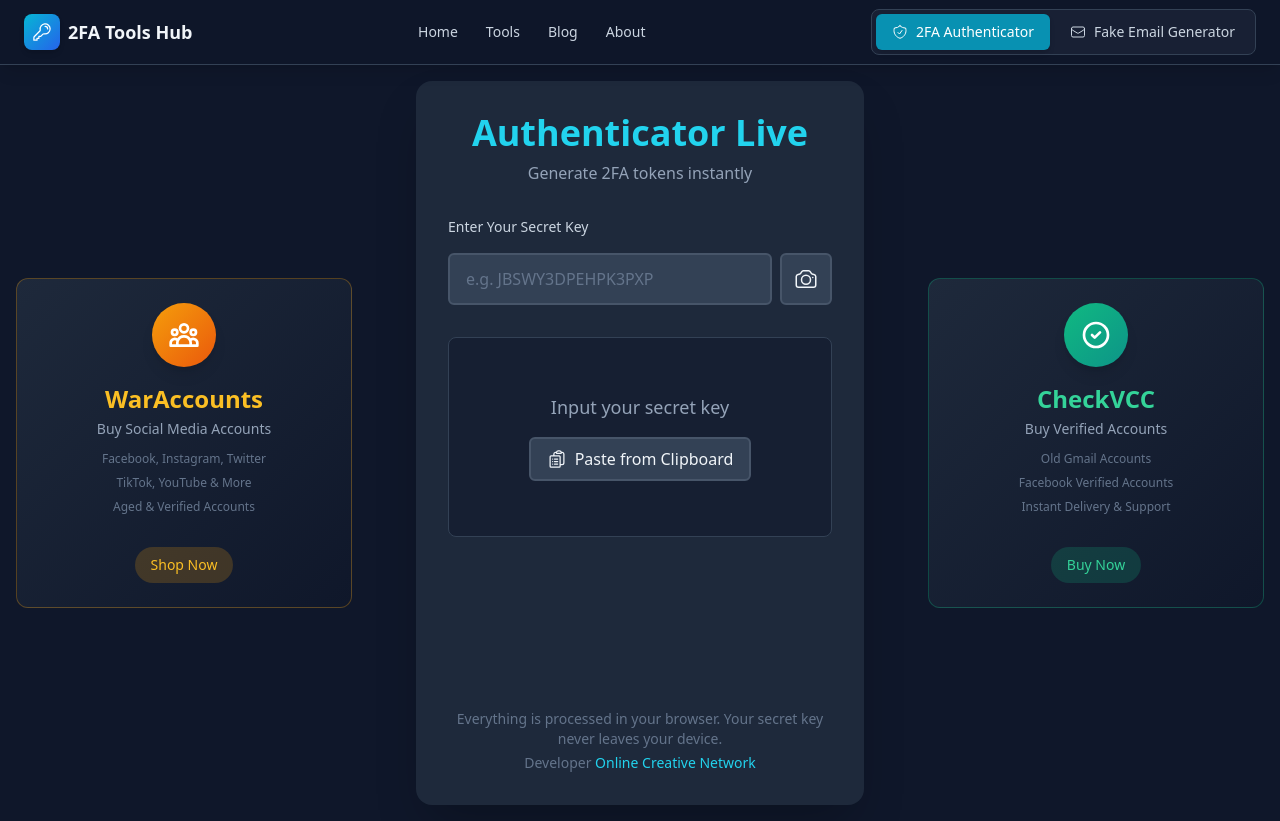
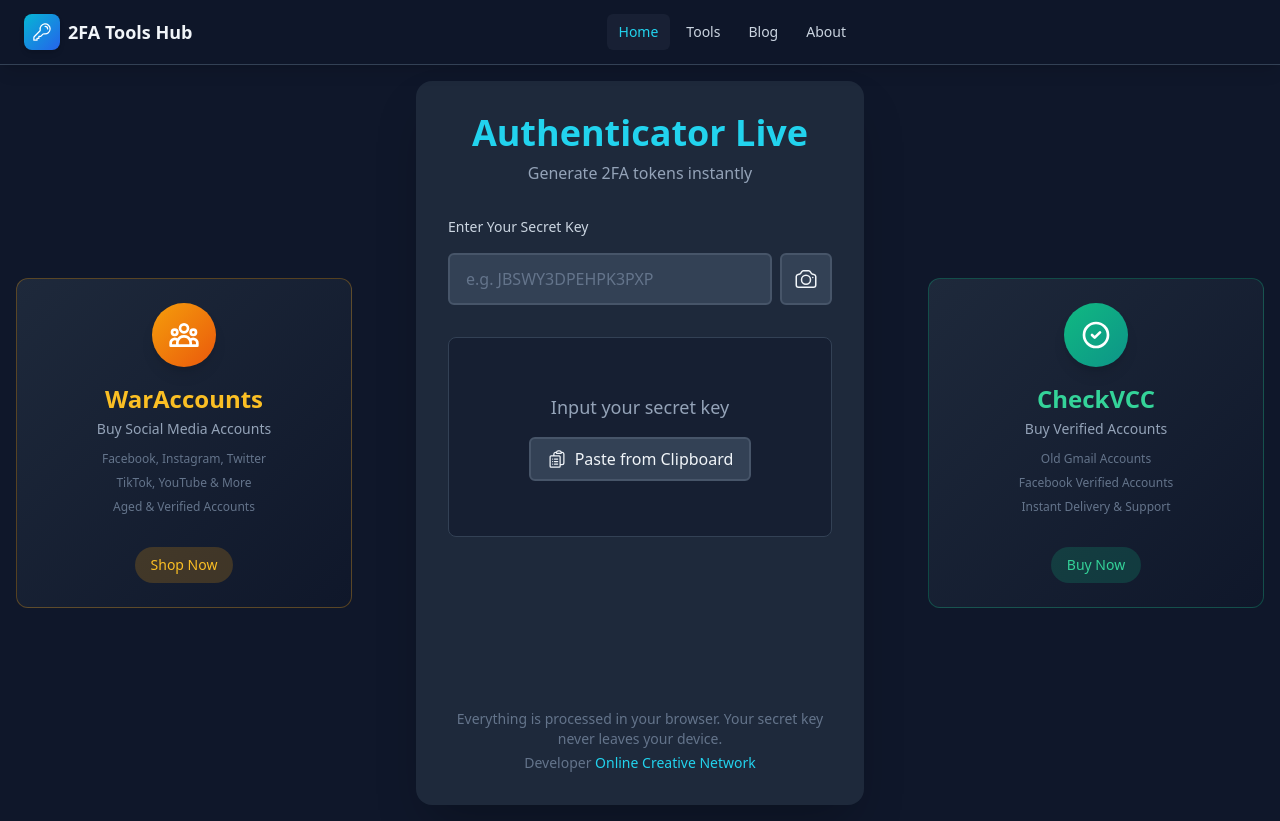
Before and after one commit to mahfujurrahmannoman/2fa-token, a React (Vite) app: page / in a window 1280 px wide. Built offline with nearby package versions, Linux system fonts and the light colour scheme.

Commit message:
refactor(header): remove right-side tab nav, center menu handles tool switching

```diff
--- a/App.tsx
+++ b/App.tsx
@@ -97,17 +97,24 @@ const Header: React.FC<{ activeTab: Tab; onTabChange: (t: Tab) => void }> = ({ a
         { id: 'email', label: 'Fake Email Generator', icon: <MailIcon className="w-4 h-4" /> },
     ];
 
-    const menuItems: { label: string; href: string }[] = [
-        { label: 'Home', href: '#home' },
-        { label: 'Tools', href: '#tools' },
+    const menuItems: { label: string; href: string; tab?: Tab }[] = [
+        { label: 'Home', href: '#home', tab: 'auth' },
+        { label: 'Tools', href: '#tools', tab: 'email' },
         { label: 'Blog', href: 'https://blog.2fasecret.com' },
         { label: 'About', href: '#about' },
     ];
 
-    const handleMenuClick = (e: React.MouseEvent<HTMLAnchorElement>, href: string) => {
-        if (href.startsWith('#')) {
+    const handleMenuClick = (e: React.MouseEvent<HTMLAnchorElement>, item: typeof menuItems[number]) => {
+        if (item.tab) {
             e.preventDefault();
-            const el = document.querySelector(href);
+            onTabChange(item.tab);
+            window.scrollTo({ top: 0, behavior: 'smooth' });
+            setMobileOpen(false);
+            return;
+        }
+        if (item.href.startsWith('#')) {
+            e.preventDefault();
+            const el = document.querySelector(item.href);
             if (el) {
                 el.scrollIntoView({ behavior: 'smooth', block: 'start' });
             } else {
@@ -120,7 +127,7 @@ const Header: React.FC<{ activeTab: Tab; onTabChange: (t: Tab) => void }> = ({ a
     return (
         <header className="sticky top-0 z-40 bg-slate-900/95 backdrop-blur border-b border-slate-700 shadow-lg">
             <div className="max-w-7xl mx-auto px-4 sm:px-6 flex items-center justify-between gap-4 h-16">
-                <a href="#" onClick={(e) => { e.preventDefault(); onTabChange('auth'); }} className="flex items-center gap-2 group flex-shrink-0">
+                <a href="#" onClick={(e) => { e.preventDefault(); onTabChange('auth'); window.scrollTo({ top: 0, behavior: 'smooth' }); }} className="flex items-center gap-2 group flex-shrink-0">
                     <div className="w-9 h-9 bg-gradient-to-br from-cyan-500 to-blue-600 rounded-lg flex items-center justify-center shadow-md group-hover:shadow-cyan-500/30 transition-shadow">
                         <KeyIcon className="w-5 h-5 text-white" />
                     </div>
@@ -128,38 +135,28 @@ const Header: React.FC<{ activeTab: Tab; onTabChange: (t: Tab) => void }> = ({ a
                     <span className="font-bold text-lg text-slate-100 sm:hidden">2FA Hub</span>
                 </a>
 
-                {/* Center menu (desktop) */}
+                {/* Center menu (desktop) — single nav, no right-side tabs */}
                 <nav className="hidden md:flex items-center gap-1 flex-1 justify-center">
-                    {menuItems.map(item => (
+                    {menuItems.map(item => {
+                        const isActive = item.tab !== undefined && item.tab === activeTab;
+                        return (
                             <a
                                 key={item.label}
                                 href={item.href}
-                            onClick={(e) => handleMenuClick(e, item.href)}
+                                onClick={(e) => handleMenuClick(e, item)}
                                 target={item.href.startsWith('http') ? '_blank' : undefined}
                                 rel={item.href.startsWith('http') ? 'noopener noreferrer' : undefined}
-                            className="px-3 py-2 text-sm font-medium text-slate-300 hover:text-cyan-400 rounded-md hover:bg-slate-800/50 transition-colors focus:outline-none focus:ring-2 focus:ring-cyan-500"
+                                className={`px-3 py-2 text-sm font-medium rounded-md transition-colors focus:outline-none focus:ring-2 focus:ring-cyan-500 ${
+                                    isActive
+                                        ? 'text-cyan-400 bg-slate-800/60'
+                                        : 'text-slate-300 hover:text-cyan-400 hover:bg-slate-800/50'
+                                }`}
+                                aria-current={isActive ? 'page' : undefined}
                             >
                                 {item.label}
                             </a>
-                    ))}
-                </nav>
-
-                {/* Right tab nav (desktop) */}
-                <nav className="hidden md:flex items-center gap-1 bg-slate-800/60 rounded-lg p-1 border border-slate-700 flex-shrink-0">
-                    {tabs.map(t => (
-                        <button
-                            key={t.id}
-                            onClick={() => onTabChange(t.id)}
-                            className={`flex items-center gap-2 px-4 py-2 rounded-md text-sm font-medium transition-all duration-200 focus:outline-none focus:ring-2 focus:ring-cyan-500 ${
-                                activeTab === t.id
-                                    ? 'bg-cyan-600 text-white shadow-md'
-                                    : 'text-slate-300 hover:text-white hover:bg-slate-700/60'
-                            }`}
-                        >
-                            {t.icon}
-                            {t.label}
-                        </button>
-                    ))}
+                        );
+                    })}
                 </nav>
 
                 {/* Mobile menu button */}
@@ -183,34 +180,25 @@ const Header: React.FC<{ activeTab: Tab; onTabChange: (t: Tab) => void }> = ({ a
             {mobileOpen && (
                 <nav className="md:hidden border-t border-slate-700 bg-slate-900/98 backdrop-blur">
                     <div className="px-4 py-2 space-y-1">
-                        <div className="pt-1 pb-2 text-xs font-semibold text-slate-500 uppercase tracking-wider">Menu</div>
-                        {menuItems.map(item => (
+                        {menuItems.map(item => {
+                            const isActive = item.tab !== undefined && item.tab === activeTab;
+                            return (
                                 <a
                                     key={item.label}
                                     href={item.href}
-                                onClick={(e) => handleMenuClick(e, item.href)}
+                                    onClick={(e) => handleMenuClick(e, item)}
                                     target={item.href.startsWith('http') ? '_blank' : undefined}
                                     rel={item.href.startsWith('http') ? 'noopener noreferrer' : undefined}
-                                className="block px-3 py-2 text-sm font-medium text-slate-300 hover:bg-slate-800 hover:text-cyan-400 rounded-md transition-colors"
+                                    className={`block px-3 py-2 text-sm font-medium rounded-md transition-colors ${
+                                        isActive
+                                            ? 'bg-cyan-600 text-white'
+                                            : 'text-slate-300 hover:bg-slate-800 hover:text-cyan-400'
+                                    }`}
                                 >
                                     {item.label}
                                 </a>
-                        ))}
-                        <div className="pt-3 pb-1 text-xs font-semibold text-slate-500 uppercase tracking-wider">Tools</div>
-                        {tabs.map(t => (
-                            <button
-                                key={t.id}
-                                onClick={() => { onTabChange(t.id); setMobileOpen(false); }}
-                                className={`w-full flex items-center gap-2 px-3 py-2.5 rounded-md text-sm font-medium transition-colors ${
-                                    activeTab === t.id
-                                        ? 'bg-cyan-600 text-white'
-                                        : 'text-slate-300 hover:bg-slate-800'
-                                }`}
-                            >
-                                {t.icon}
-                                {t.label}
-                            </button>
-                        ))}
+                            );
+                        })}
                     </div>
                 </nav>
             )}
```
Lines whose indentation alone changed are shown as unchanged.
